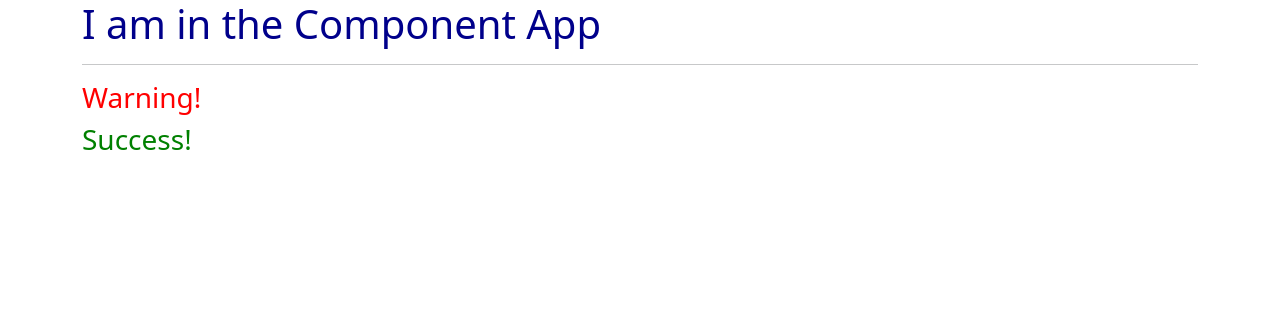
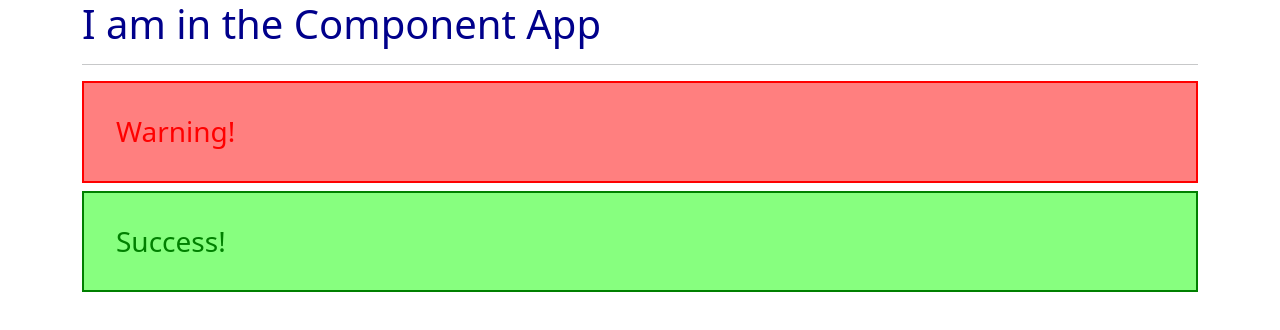
Before and after one commit to raimovasad/angular_course, an Angular app in the folder my-first-app/: page / in a window 1280 px wide. Shown: the top 330 px of the page. Built offline with nearby package versions, Linux system fonts and the light colour scheme.

Commit message:
feat: add styles

```diff
--- a/my-first-app/src/app/success-alert/success-alert.component.scss
+++ b/my-first-app/src/app/success-alert/success-alert.component.scss
@@ -1,3 +1,6 @@
 .success-alert {
   color: green;
+  padding: 2rem;
+  background: rgba(17, 255, 0, 0.5);
+  border: 2px green solid;
 }
--- a/my-first-app/src/app/warning-alert/warning-alert.component.scss
+++ b/my-first-app/src/app/warning-alert/warning-alert.component.scss
@@ -1,3 +1,6 @@
 .warning-alert {
   color: red;
+  padding: 2rem;
+  background: rgba(255, 0, 0, .5);
+  border: 2px red solid;
 }
```
